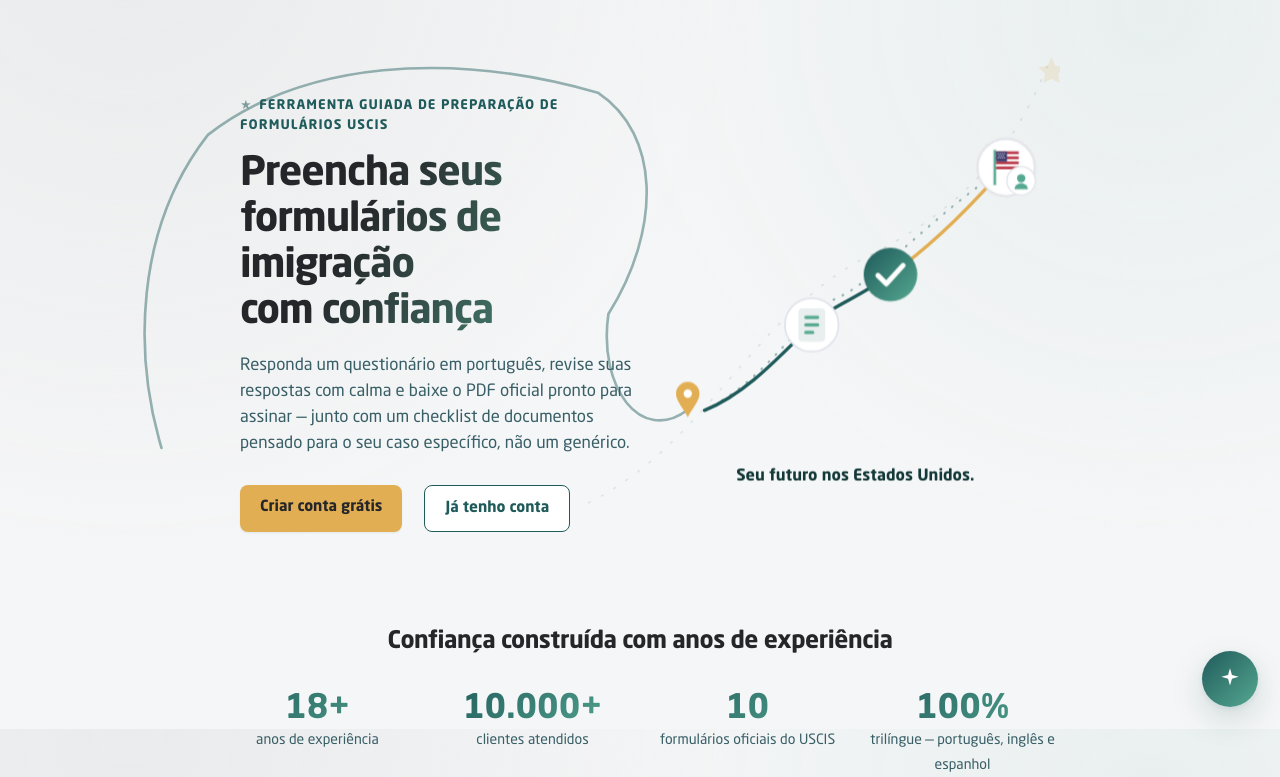
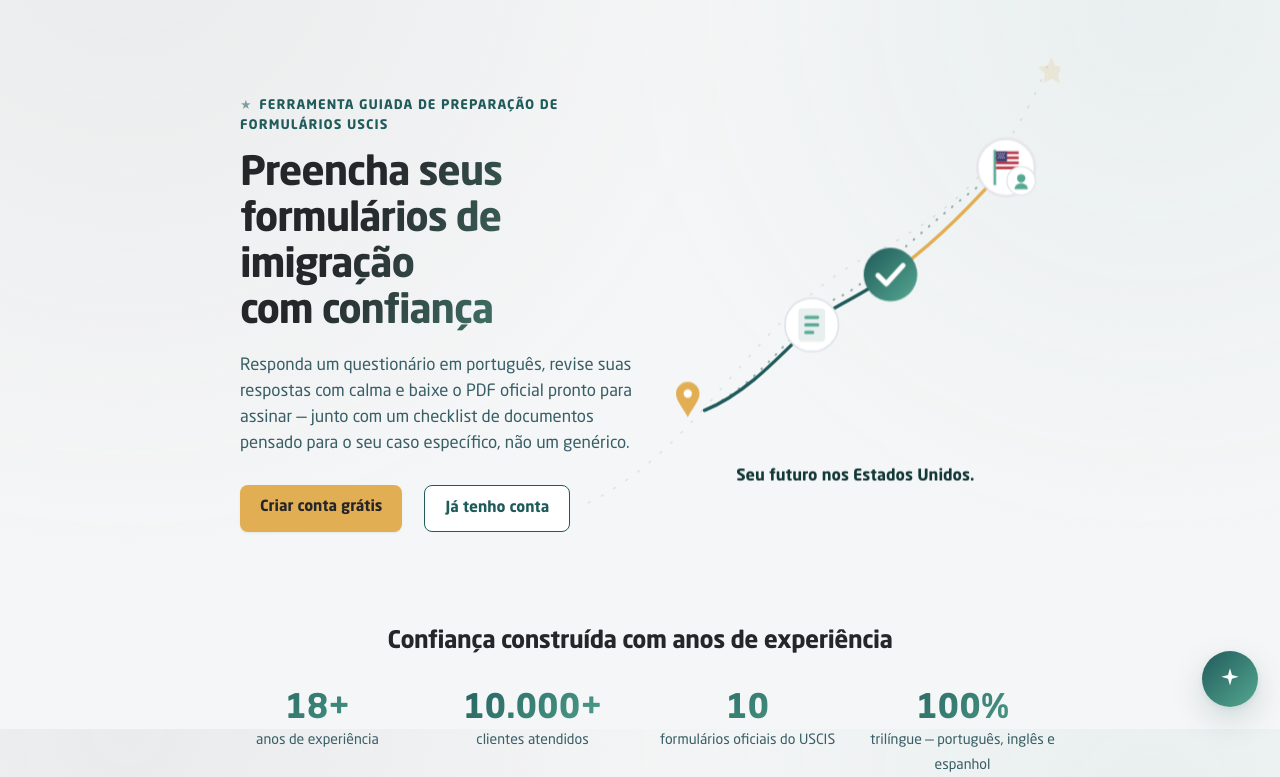
Before and after one commit to rsaesm-byte/auto-imigracao-projeto, a Flask app: page / in a window 1280 px wide. Shown: the part 71-848 px from the top of the page. Run offline with Flask 3, Linux system fonts and the light colour scheme; data that the repository does not hold is empty; some libraries are stand-ins or nearby versions.

Commit message:
Shrink plane 15%+20%, remove the trail line, start closer to the CTA
Removed the flight-trail path (and its now-unused dasharray/dashoffset
draw-in animation) per client feedback -- keeps the plane flying with
no visible line behind it. Plane icon shrunk in two rounds (15%, then
another 20% on top) and the start point nudged right/down so it takes
off right next to the "Criar conta gratis" button instead of further
out in the margin.

```diff
--- a/app/static/style.css
+++ b/app/static/style.css
@@ -494,14 +494,6 @@ table.submissions a:hover { text-decoration: underline; }
   pointer-events: none;
 }
 .flight-plane-layer svg { width: 100%; height: 100%; display: block; overflow: visible; }
-.flight-plane-layer .flight-trail {
-  stroke: var(--accent);
-  stroke-width: 2.5;
-  stroke-linecap: round;
-  stroke-dasharray: 1083; /* comprimento real da curva (calculado), não normalizado --
-                             pathLength não é respeitado quando o dash é animado via CSS */
-  opacity: 0.45;
-}
 
 .hero-landing {
   position: relative;
@@ -950,13 +942,8 @@ table.submissions a:hover { text-decoration: underline; }
     8%, 88% { opacity: 1; }
     100% { opacity: 0; }
   }
-  @keyframes flightTrailDraw { to { stroke-dashoffset: 0; } }
-  .flight-plane-layer .flight-trail {
-    stroke-dashoffset: 1083;
-    animation: flightTrailDraw 2.4s ease 0.2s forwards;
-  }
   .flight-plane-layer .flight-plane {
-    offset-path: path("M46,387 C20,300 20,180 90,90 C180,20 320,10 460,50 C520,90 520,180 470,260 C460,330 501,384 545,351");
+    offset-path: path("M99,412 C73,325 20,180 90,90 C180,20 320,10 460,50 C520,90 520,180 470,260 C460,330 501,384 545,351");
     offset-rotate: auto;
     offset-distance: 0%;
     animation: flightMove 2.4s cubic-bezier(.4,.05,.5,.95) 0.2s forwards,
--- a/app/templates/_illustrations.html
+++ b/app/templates/_illustrations.html
@@ -182,7 +182,8 @@
    Formato e pontos (ponto A de partida, ponto B de chegada) marcados pelo
    próprio cliente por cima de um screenshot real da home.
 
-   O ponto de partida (46,387, ponto A do cliente) e o de chegada (545,351,
+   O ponto de partida (99,412, ponto A do cliente, ajustado depois pra ficar
+   mais perto do botão "Criar conta grátis") e o de chegada (545,351,
    ponto B do cliente, ângulo ~-37°, apontando pro badge-2/documento -- mesma
    direção que o próprio caminho segue a partir do pino) foram calibrados
    empiricamente: o cliente marcou A/B com círculos coloridos em cima de um
@@ -203,12 +204,9 @@
    texto do hero e o avião passaria por cima do título. #}
 <div class="flight-plane-layer" aria-hidden="true">
   <svg viewBox="0 0 1000 700" preserveAspectRatio="xMidYMax slice" focusable="false">
-    <path class="flight-trail" fill="none"
-          d="M46,387 C20,300 20,180 90,90 C180,20 320,10 460,50
-             C520,90 520,180 470,260 C460,330 501,384 545,351"/>
     <g class="flight-plane">
       <image href="{{ url_for('static', filename='img/flight-plane.png') }}"
-             x="-65" y="-25.2" width="130" height="50.4"/>
+             x="-44.2" y="-17.12" width="88.4" height="34.24"/>
     </g>
   </svg>
 </div>
```
